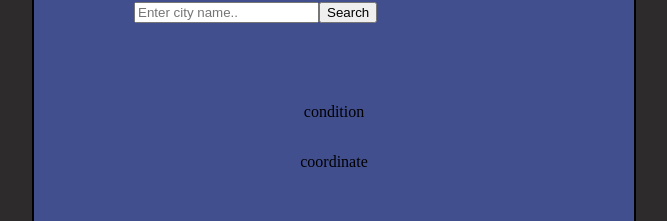
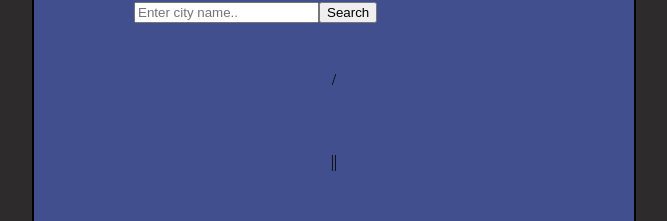
Before and after one commit to bitmonk/weatherApp-React, a React (Vite) app in the folder weatherApp/: page / in a window 1280 px wide. Shown: the part 208-429 px from the top of the page, without its empty margins (306-973 px from the left). Built offline with nearby package versions, Linux system fonts and the light colour scheme.

Commit message:
api call grab

```diff
--- a/weatherApp/src/assets/Home/Home.jsx
+++ b/weatherApp/src/assets/Home/Home.jsx
@@ -1,6 +1,6 @@
 import React, { useState } from 'react'
 import './Home.css'
-import axios from 'axios'
+
 
 const Home = () => {
 
@@ -9,14 +9,34 @@ const Home = () => {
     base: "https://api.openweathermap.org/data/2.5/"
   }
 
-  const [ search, setSearch ] = useState("")
+  const [ search, setSearch ] = useState(null)
   const [ weather, setWeather ] = useState({})
+  const [ temperature, setTemperature ] = useState("")
+  const [ kelvin, setKelvin ] = useState("")
+  const [ condition, setCondition ] = useState("")
+  const [ longitude, setLongitude ] = useState("")
+  const [ latitude, setLatitude ] = useState("")
 
  const getLocation = async () => {
        const response = await fetch(`${api.base}weather?q=${search}&appid=${api.apiKey}`)
        const data = await response.json()
        console.log(data)
        setWeather(data)
+
+       const kelvin = data.main.temp
+       const celcius  = kelvin - 273.15
+       const longitude = data.coord.lat
+       const latitude = data.coord.lon
+
+      let temp = parseFloat(celcius.toFixed(2))
+
+
+      setTemperature(temp)
+      setKelvin(kelvin)
+      setCondition(data.weather[0].description)
+      setLongitude(longitude)
+      setLatitude(latitude)
+
   }
 
 
@@ -28,9 +48,9 @@ const Home = () => {
     <button onClick={getLocation}>Search</button>
   </div>
         <p>{weather.name}</p>
-        <p>{weather.temp}</p>
-        <p>condition</p>
-        <p>coordinate</p>
+        <p>{temperature}/{kelvin}</p>
+        <p>{condition}</p>
+        <p>{longitude} || {latitude}</p>
       </div>
     </>
   )
```
